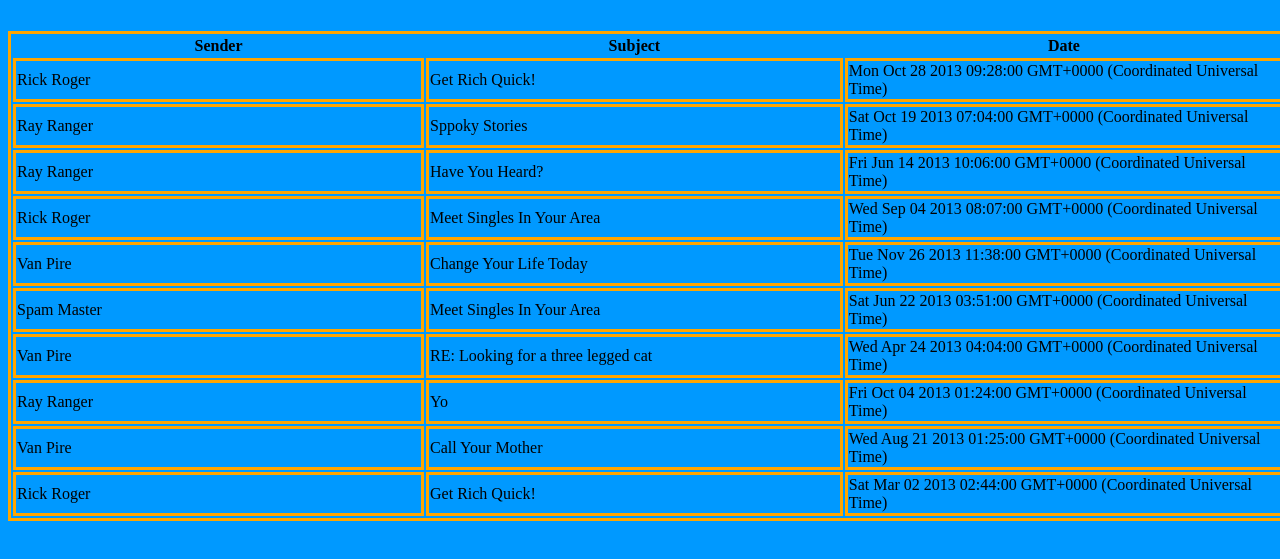
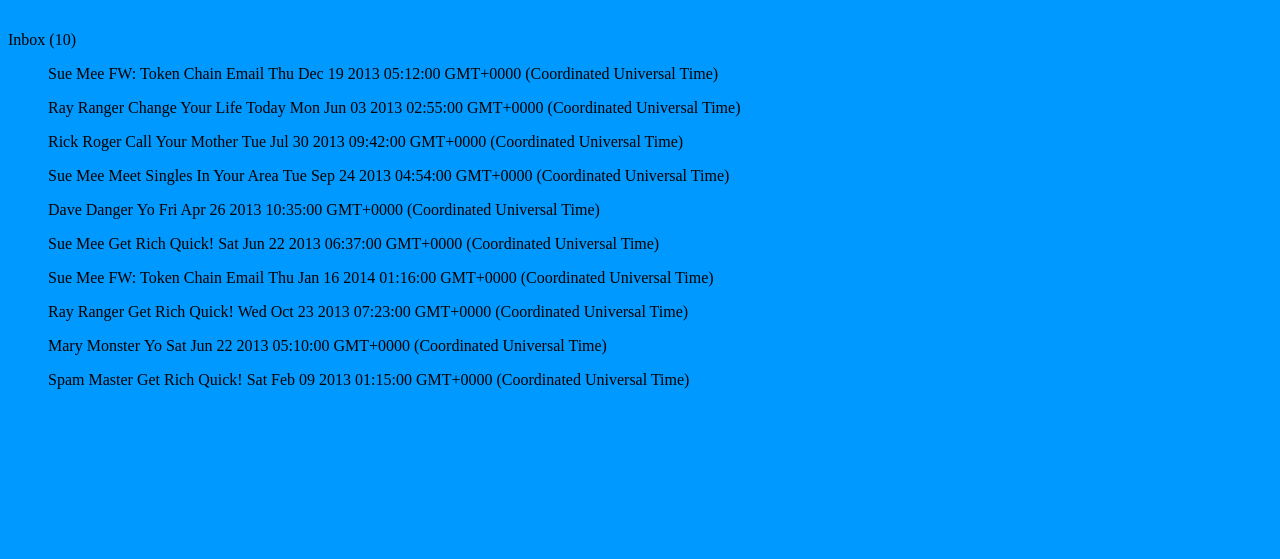
Before and after one commit to GARom/DevProject, a plain HTML site: page index.html in a window 1280 px wide. Shown: the part 69-628 px from the top of the page. Drawn offline with nearby package versions, Linux system fonts and the light colour scheme.

Commit message:
Added slideToggle and inbox counts

```diff
--- a/index.html
+++ b/index.html
@@ -2,25 +2,42 @@
         <head>
               <script src="js/mail-generator.js"></script>
               <link href="css/style.css" rel="stylesheet" media="screen">
+              <script type="text/javascript" src="http://code.jquery.com/jquery-latest.js"></script>
               <script>
-
-                     window.onload= function(){
-                                table = []; loadGeeMails();
-
-                      var inbox= "<table id = 'inbox' >";
-                                   inbox += "<tr> <th>Sender</th> <th>Subject</th> <th>Date</th> </tr>";
-                                       for(var i = 0; i < 10; i++){
-                                        email =  generateMessage();
-                                           table[i] = email;
-                                           inbox += "<td>" + email.sender + "</td> <td>" + email.subject + "</td> <td>" + email.date + "</td>";
-                                           inbox += "</tr>";
+                    window.onload = function() {
+                            loadGeeMails();
+                        function toggleBody(t) {
+                            $(t).next().slideToggle();
                         }
-                                  document.getElementById("emails").innerHTML = inbox;
-                        };
+                        function loadGeeMails() {
+                            for (body in window.geemails) {
+                                showMessage(window.geemails[body]);
+                            }
+                        }
+                        function showMessage(show) {
+                            var present = document.createElement('div');
+                                present.onclick = function(){toggleBody(this)};
+                                present.innerHTML = '<ul id="menu"> <li>' + show.sender + '</li>    <li>' + show.subject + '</li>   <li>' + show.date+ '</li></ul>';
+                            document.getElementById('emails').appendChild(present);
+                            var conceal = document.createElement('div');
+                                conceal.style.display = 'none';
+                                conceal.innerHTML = show.body;
+                            document.getElementById('emails').appendChild(conceal);
+                        }
+                    }
             </script>
+            <style>
+            ul#menu li {
+                    display:inline;
+            }
+            </style>
         </head>
                 <body>
                     <h1>DevLeague Geemail</h1>
-               <div class="left" id="emails"></div>
+                    <div class= "geemails" id= "emails">
+                        <script type="text/javascript">
+                            document.write("Inbox (" + geemails.length + ")");
+                        </script>
+                    </div>
                 </body>
 </html>
```
Lines whose indentation alone changed are shown as unchanged.
